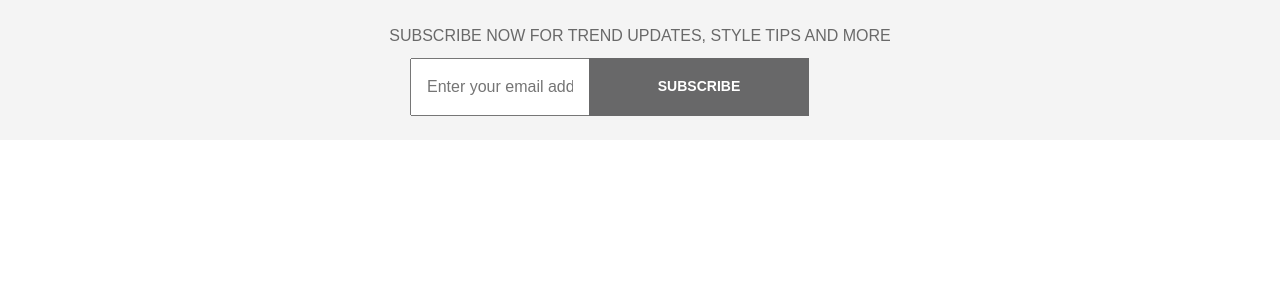
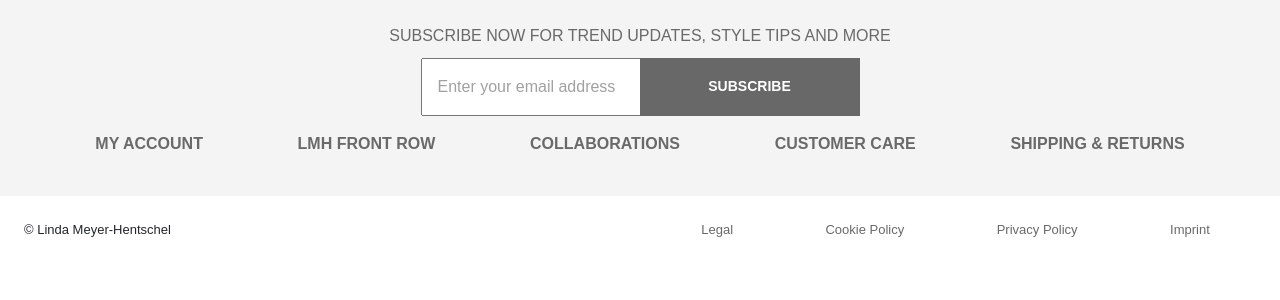
Before and after one commit to Dendekky/mark-myftpupload, a React (Create React App) app: page / in a window 1280 px wide. Shown: the top 300 px of the page. Built offline with nearby package versions, Linux system fonts and the light colour scheme.

Commit message:
style: complete footer design

```diff
--- a/src/components/Footer.js
+++ b/src/components/Footer.js
@@ -1,16 +1,22 @@
 import React from 'react';
-import { InputGroup } from 'react-bootstrap';
+import { Col, InputGroup, Row } from 'react-bootstrap';
 
 const FooterButton = ({ children }) => (
   <button className='footer-form-button'>{children}</button>
 );
+const FooterLink = ({ children }) => (
+  <a className='footer-link' href='/#'>
+    {children}
+  </a>
+);
 
 const Footer = () => (
+    <>
   <div className='footer'>
     <div className='footer-cta'>
       <span>Subscribe now for trend updates, style tips and more</span>
       <div>
-        <InputGroup>
+        <InputGroup className='d-flex justify-content-center'>
           <input
             className='footer-form-input'
             placeholder='Enter your email address'
@@ -22,7 +28,28 @@ const Footer = () => (
         </InputGroup>
       </div>
     </div>
+    <div className='footer-links d-flex flex-column flex-lg-row justify-content-around px-1 px-md-4 py-3'>
+      <FooterLink>MY ACCOUNT</FooterLink>
+      <FooterLink>LMH FRONT ROW</FooterLink>
+      <FooterLink>COLLABORATIONS</FooterLink>
+      <FooterLink>CUSTOMER CARE</FooterLink>
+      <FooterLink>SHIPPING & RETURNS</FooterLink>
+    </div>
   </div>
+    <div className='footer-pad'>
+        <Row>
+            <Col>© Linda Meyer-Hentschel </Col>
+            <Col>
+                <div className='link-items d-flex flex-column flex-md-row justify-content-around'>
+                    <span>Legal</span>
+                    <span>Cookie Policy</span>
+                    <span>Privacy Policy</span>
+                    <span>Imprint</span>
+                </div>
+            </Col>
+        </Row>
+    </div>
+  </>
 );
 
 export default Footer;
--- a/src/styles/app.scss
+++ b/src/styles/app.scss
@@ -7,11 +7,7 @@ html, body {
 }
 
 .site-container {
-    // width: 100vh;
-    // height: 100vh;
-    // overflow-x: hidden;
     .footer {
-        // width: 100%;
         background: #f4f4f4;
         padding: 24px;
     }
@@ -26,6 +22,17 @@ html, body {
         justify-content: center;
         span {
             padding-bottom: 10px
+        }
+    }
+    .footer-pad {
+        padding: 24px;
+        font-size: 13px;
+        .link-items {
+            color: #696969;
+            cursor: pointer;
+            &:hover{
+                color: #86868b;
+            };
         }
     }
 }
@@ -51,7 +58,40 @@ html, body {
 }
 
 .footer-form-input {
-    min-width: 180px;
+    min-width: 220px;
     width: 30% !important;
     padding: 15px !important;
+    &::placeholder {
+        font-weight: normal;
+        color: #a1a1a1;
+        opacity: 1;
+    }
 }
+
+.footer-link {
+    text-decoration: none;
+    color: #696969;
+    font-weight: 700;
+    text-transform: capitalize;
+    line-height: 1.5em;
+    &:hover{
+        text-decoration: none;
+        color: #86868b;
+    };
+}
+
+// @media screen and (max-width: 780) {
+//     body{
+//         .site-container {
+//             .footer {
+//                 color: red;
+//                 .footer-cta {
+//                     .footer-form-input {
+//                         min-width: 220px;
+//                         width: 30% !important;
+//                     }
+//                 }
+//             }
+//         }
+//     }
+// }
```
